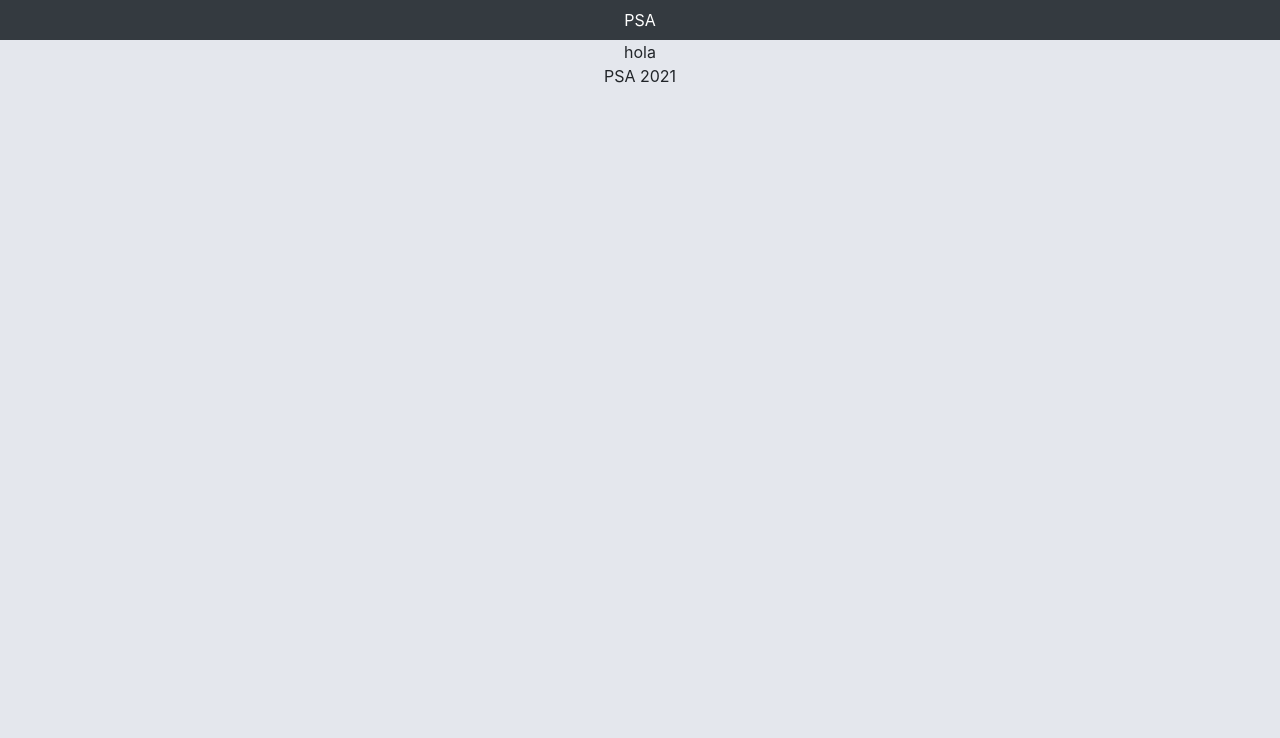
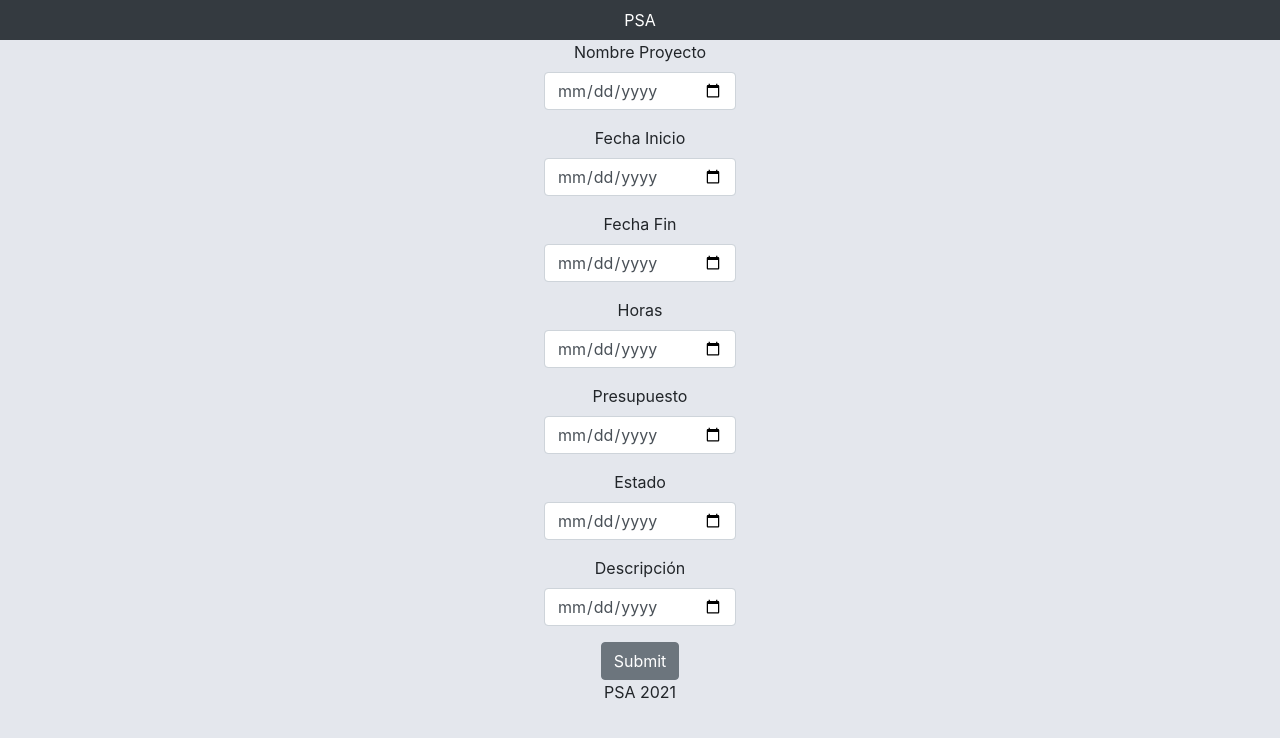
Before and after one commit to AndresJalife/ProyectoPSATribu1, a React (Create React App) app: page /proyectos/nuevoProyecto in a window 1280 px wide. Shown: the top 738 px of the page. Built offline with nearby package versions, Linux system fonts and the light colour scheme.

Commit message:
comienzo pagina agregar proyecto

```diff
--- /dev/null
+++ b/src/pages/Proyectos/AgregarProyectoPage.css
@@ -0,0 +1,9 @@
+.asd{
+    width: 15%;
+    margin-left: 42.5%;
+}
+
+.formContainer{
+    text-align: center;
+    align-items: center;
+}
--- a/src/pages/Proyectos/AgregarProyectoPage.js
+++ b/src/pages/Proyectos/AgregarProyectoPage.js
@@ -1,10 +1,42 @@
 import React, { Component } from 'react'
+import { Button, Form, FormGroup, Label, Input, FormText } from 'reactstrap';
+import './AgregarProyectoPage.css';
 
 export default class AgregarProyectoPage extends Component {
     render() {
         return (
-            <div>
-                hola
+            <div  className='formContainer'>
+                <Form>
+                    <FormGroup>
+                        <Label for="exampleEmail">Nombre Proyecto</Label>
+                        <Input type="date" name="email" id="exampleEmail" className='asd' placeholder="" />
+                    </FormGroup>
+                    <FormGroup>
+                        <Label for="exampleEmail">Fecha Inicio</Label>
+                        <Input type="date" name="email" id="exampleEmail" className='asd' placeholder="" />
+                    </FormGroup>
+                    <FormGroup>
+                        <Label for="exampleEmail">Fecha Fin</Label>
+                        <Input type="date" name="email" id="exampleEmail" className='asd' placeholder="" />
+                    </FormGroup>
+                    <FormGroup>
+                        <Label for="exampleEmail">Horas</Label>
+                        <Input type="date" name="email" id="exampleEmail" className='asd' placeholder="" />
+                    </FormGroup>
+                    <FormGroup>
+                        <Label for="exampleEmail">Presupuesto</Label>
+                        <Input type="date" name="email" id="exampleEmail" className='asd' placeholder="" />
+                    </FormGroup>
+                    <FormGroup>
+                        <Label for="exampleEmail">Estado</Label>
+                        <Input type="date" name="email" id="exampleEmail" className='asd' placeholder="" />
+                    </FormGroup>
+                    <FormGroup>
+                        <Label for="exampleEmail">Descripción</Label>
+                        <Input type="date" name="email" id="exampleEmail" className='asd' placeholder="" />
+                    </FormGroup>
+                    <Button>Submit</Button>
+                </Form>
             </div>
         )
     }
```
